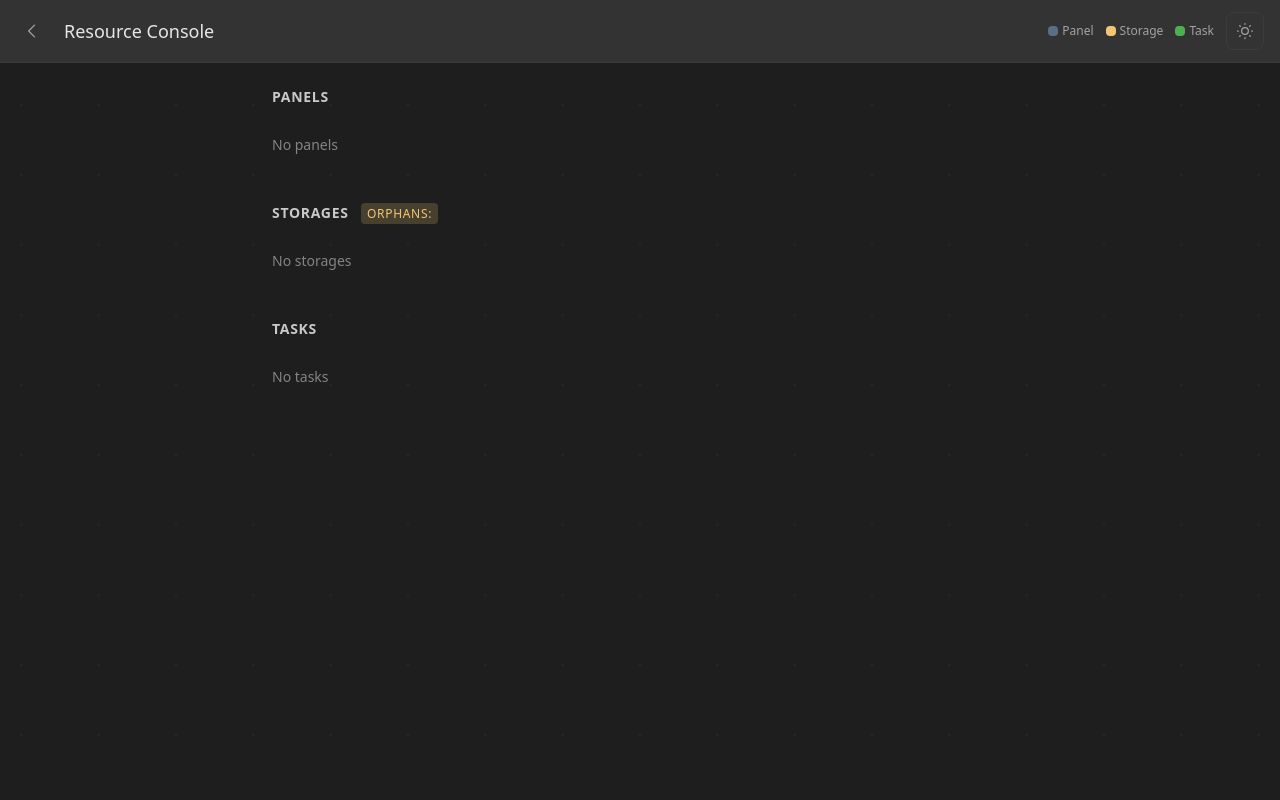
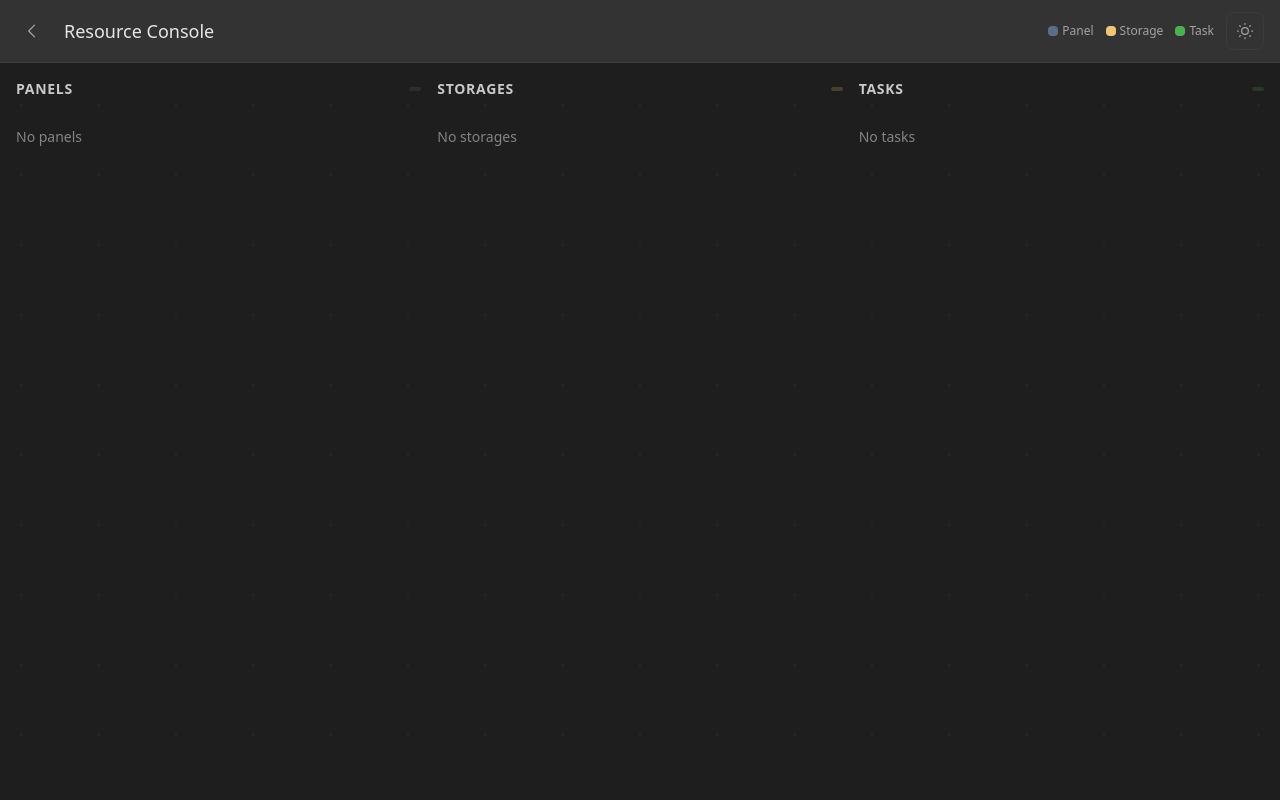
Before and after one commit to CallMeMhz/hypane, a FastAPI app: page /console in a window 1280 px wide. Run offline with FastAPI, Linux system fonts and the light colour scheme; style sheets or scripts are compiled from the project's sources.

Commit message:
feat: three-column console layout with click-to-filter interaction
Replace single-column list with Panels | Storages | Tasks grid, each
column independently scrollable. Clicking any item dims unrelated
resources, shows matched count per column, and auto-scrolls to the
first matched item. Also fixes storage border bug (:style string →
object merge) and simplifies item cards (ID below name, no inline
storage list).

Co-Authored-By: Claude Opus 4.6 <noreply@anthropic.com>

```diff
--- a/app/templates/console.html
+++ b/app/templates/console.html
@@ -2,12 +2,10 @@
 
 {% block title %}Resource Console{% endblock %}
 
-{% block scripts %}{% endblock %}
-
 {% block content %}
-<div class="min-h-screen" x-data="consoleApp">
+<div class="h-screen flex flex-col" x-data="consoleApp">
   <!-- Header -->
-  <header class="px-4 py-3 flex items-center gap-4" style="background: var(--kb-bg-tertiary); border-bottom: 1px solid var(--kb-border);">
+  <header class="px-4 py-3 flex items-center gap-4 flex-shrink-0" style="background: var(--kb-bg-tertiary); border-bottom: 1px solid var(--kb-border);">
     <a href="/" class="p-1.5 rounded-lg transition-colors" style="color: var(--kb-text-dim);"
        onmouseover="this.style.backgroundColor='var(--kb-bg-hover)'"
        onmouseout="this.style.backgroundColor='transparent'">
@@ -44,50 +42,67 @@
     </div>
   </header>
 
-  <!-- Content -->
-  <div class="max-w-3xl mx-auto px-4 py-6 space-y-8">
+  <!-- Three-column grid -->
+  <div class="flex-1 min-h-0 grid grid-cols-3 gap-4 p-4">
 
-    <!-- PANELS -->
-    <section>
-      <h2 class="text-sm font-semibold uppercase tracking-wider mb-3" style="color: var(--kb-text-muted);">
+    <!-- PANELS column -->
+    <div class="flex flex-col min-h-0">
+      <h2 class="text-sm font-semibold uppercase tracking-wider mb-3 flex-shrink-0 flex items-center" style="color: var(--kb-text-muted);">
         Panels <span class="font-normal" x-text="'(' + panels.length + ')'"></span>
+        <span x-show="selectedType && selectedType !== 'panel'" class="ml-auto text-xs font-normal px-1.5 py-0.5 rounded"
+              style="background: color-mix(in srgb, var(--kb-blue) 20%, transparent); color: var(--kb-blue);"
+              x-text="matchedPanelCount + ' matched'"></span>
       </h2>
-      <div x-show="panels.length === 0" class="text-sm py-4" style="color: var(--kb-text-faint);">No panels</div>
-      <div class="space-y-2">
+      <div x-ref="panelsList" class="flex-1 overflow-y-auto space-y-2">
+        <div x-show="panels.length === 0" class="text-sm py-4" style="color: var(--kb-text-faint);">No panels</div>
         <template x-for="p in panels" :key="p.id">
-          <div class="flex items-center gap-3 px-3 py-2.5 rounded-lg" style="border: 1px solid var(--kb-border);">
+          <div class="flex items-center gap-3 px-3 py-2.5 rounded-lg cursor-pointer transition-opacity"
+               :data-matched="isPanelMatched(p)"
+               style="border: 1px solid var(--kb-border);"
+               :style="{
+                 borderColor: selectedType === 'panel' && selectedId === p.id ? 'var(--kb-blue)' : '',
+                 opacity: selectedType && !isPanelMatched(p) ? 0.3 : 1
+               }"
+               @click="select('panel', p.id)">
             <span class="w-1 h-8 rounded-full flex-shrink-0" style="background: var(--kb-blue);"></span>
             <div class="flex-1 min-w-0">
               <div class="flex items-center gap-2">
                 <span class="font-medium text-sm" style="color: var(--kb-text-primary);" x-text="(p.icon || '') + ' ' + p.title"></span>
                 <span class="text-xs px-1.5 py-0.5 rounded" style="background: var(--kb-bg-tertiary); color: var(--kb-text-muted);" x-text="p.size"></span>
               </div>
-              <div class="text-xs mt-0.5 truncate" style="color: var(--kb-text-dim);">
-                <span x-show="p.storage_ids && p.storage_ids.length">
-                  storages: <span x-text="p.storage_ids.join(', ')"></span>
-                </span>
-                <span x-show="!p.storage_ids || !p.storage_ids.length" style="color: var(--kb-text-faint);">no storages</span>
-              </div>
+              <div class="text-xs mt-0.5 font-mono truncate" style="color: var(--kb-text-faint);" x-text="p.id"></div>
             </div>
-            <span class="text-xs font-mono flex-shrink-0" style="color: var(--kb-text-faint);" x-text="p.id"></span>
           </div>
         </template>
       </div>
-    </section>
+    </div>
 
-    <!-- STORAGES -->
-    <section>
-      <h2 class="text-sm font-semibold uppercase tracking-wider mb-3" style="color: var(--kb-text-muted);">
+    <!-- STORAGES column -->
+    <div class="flex flex-col min-h-0">
+      <h2 class="text-sm font-semibold uppercase tracking-wider mb-3 flex-shrink-0 flex items-center" style="color: var(--kb-text-muted);">
         Storages <span class="font-normal" x-text="'(' + storages.length + ')'"></span>
-        <span x-show="orphanIds.length" class="ml-2 text-xs font-normal px-1.5 py-0.5 rounded" style="background: color-mix(in srgb, var(--kb-yellow) 20%, transparent); color: var(--kb-yellow);">
-          orphans: <span x-text="orphanIds.length"></span>
-        </span>
+        <template x-if="!selectedType || selectedType === 'storage'">
+          <span x-show="orphanIds.length" class="ml-2 text-xs font-normal px-1.5 py-0.5 rounded" style="background: color-mix(in srgb, var(--kb-yellow) 20%, transparent); color: var(--kb-yellow);">
+            orphans: <span x-text="orphanIds.length"></span>
+          </span>
+        </template>
+        <span x-show="selectedType && selectedType !== 'storage'" class="ml-auto text-xs font-normal px-1.5 py-0.5 rounded"
+              style="background: color-mix(in srgb, var(--kb-yellow) 20%, transparent); color: var(--kb-yellow);"
+              x-text="matchedStorageCount + ' matched'"></span>
       </h2>
-      <div x-show="storages.length === 0" class="text-sm py-4" style="color: var(--kb-text-faint);">No storages</div>
-      <div class="space-y-2">
+      <div x-ref="storagesList" class="flex-1 overflow-y-auto space-y-2">
+        <div x-show="storages.length === 0" class="text-sm py-4" style="color: var(--kb-text-faint);">No storages</div>
         <template x-for="s in storages" :key="s.id">
-          <div class="flex items-center gap-3 px-3 py-2.5 rounded-lg" style="border: 1px solid var(--kb-border);"
-               :style="orphanIds.includes(s.id) ? 'border-color: var(--kb-yellow);' : ''">
+          <div class="flex items-center gap-3 px-3 py-2.5 rounded-lg cursor-pointer transition-opacity"
+               :data-matched="isStorageMatched(s)"
+               style="border: 1px solid var(--kb-border);"
+               :style="{
+                 borderColor: selectedType === 'storage' && selectedId === s.id
+                   ? 'var(--kb-yellow)'
+                   : orphanIds.includes(s.id) ? 'var(--kb-yellow)' : '',
+                 opacity: selectedType && !isStorageMatched(s) ? 0.3 : 1
+               }"
+               @click="select('storage', s.id)">
             <span class="w-1 h-8 rounded-full flex-shrink-0" style="background: var(--kb-yellow);"></span>
             <div class="flex-1 min-w-0">
               <div class="flex items-center gap-2">
@@ -96,35 +111,31 @@
                   unused
                 </span>
               </div>
-              <div class="text-xs mt-0.5 truncate" style="color: var(--kb-text-dim);">
-                <template x-if="storageRefs[s.id] && storageRefs[s.id].length">
-                  <span x-text="storageRefs[s.id].map(r => r.type + ':' + r.name).join(', ')"></span>
-                </template>
-              </div>
             </div>
-            <!-- Delete button for orphans -->
-            <button x-show="orphanIds.includes(s.id)"
-                    @click="deleteStorage(s.id)"
-                    class="text-xs px-2 py-1 rounded transition-colors flex-shrink-0"
-                    style="border: 1px solid var(--kb-border); color: var(--kb-text-dim);"
-                    onmouseover="this.style.borderColor='var(--kb-red)'; this.style.color='var(--kb-red)'"
-                    onmouseout="this.style.borderColor='var(--kb-border)'; this.style.color='var(--kb-text-dim)'">
-              Delete
-            </button>
           </div>
         </template>
       </div>
-    </section>
+    </div>
 
-    <!-- TASKS -->
-    <section>
-      <h2 class="text-sm font-semibold uppercase tracking-wider mb-3" style="color: var(--kb-text-muted);">
+    <!-- TASKS column -->
+    <div class="flex flex-col min-h-0">
+      <h2 class="text-sm font-semibold uppercase tracking-wider mb-3 flex-shrink-0 flex items-center" style="color: var(--kb-text-muted);">
         Tasks <span class="font-normal" x-text="'(' + tasks.length + ')'"></span>
+        <span x-show="selectedType && selectedType !== 'task'" class="ml-auto text-xs font-normal px-1.5 py-0.5 rounded"
+              style="background: color-mix(in srgb, var(--kb-green) 20%, transparent); color: var(--kb-green);"
+              x-text="matchedTaskCount + ' matched'"></span>
       </h2>
-      <div x-show="tasks.length === 0" class="text-sm py-4" style="color: var(--kb-text-faint);">No tasks</div>
-      <div class="space-y-2">
+      <div x-ref="tasksList" class="flex-1 overflow-y-auto space-y-2">
+        <div x-show="tasks.length === 0" class="text-sm py-4" style="color: var(--kb-text-faint);">No tasks</div>
         <template x-for="t in tasks" :key="t.id">
-          <div class="flex items-center gap-3 px-3 py-2.5 rounded-lg" style="border: 1px solid var(--kb-border);">
+          <div class="flex items-center gap-3 px-3 py-2.5 rounded-lg cursor-pointer transition-opacity"
+               :data-matched="isTaskMatched(t)"
+               style="border: 1px solid var(--kb-border);"
+               :style="{
+                 borderColor: selectedType === 'task' && selectedId === t.id ? 'var(--kb-green)' : '',
+                 opacity: selectedType && !isTaskMatched(t) ? 0.3 : 1
+               }"
+               @click="select('task', t.id)">
             <span class="w-1 h-8 rounded-full flex-shrink-0" style="background: var(--kb-green);"></span>
             <div class="flex-1 min-w-0">
               <div class="flex items-center gap-2">
@@ -132,18 +143,12 @@
                 <span x-show="t.schedule" class="text-xs font-mono px-1.5 py-0.5 rounded" style="background: var(--kb-bg-tertiary); color: var(--kb-text-muted);" x-text="t.schedule"></span>
                 <span x-show="!t.enabled" class="text-xs px-1.5 py-0.5 rounded" style="background: var(--kb-bg-hover); color: var(--kb-text-dim);">disabled</span>
               </div>
-              <div class="text-xs mt-0.5 truncate" style="color: var(--kb-text-dim);">
-                <span x-show="t.storage_ids && t.storage_ids.length">
-                  storages: <span x-text="t.storage_ids.join(', ')"></span>
-                </span>
-                <span x-show="!t.storage_ids || !t.storage_ids.length" style="color: var(--kb-text-faint);">no storages</span>
-              </div>
+              <div class="text-xs mt-0.5 font-mono truncate" style="color: var(--kb-text-faint);" x-text="t.id"></div>
             </div>
-            <span class="text-xs font-mono flex-shrink-0" style="color: var(--kb-text-faint);" x-text="t.id"></span>
           </div>
         </template>
       </div>
-    </section>
+    </div>
 
   </div>
 </div>
@@ -176,6 +181,87 @@
       storageRefs: window.__CONSOLE_DATA__.storageRefs,
       orphanIds: window.__CONSOLE_DATA__.orphanIds,
 
+      selectedType: null,
+      selectedId: null,
+
+      select(type, id) {
+        if (this.selectedType === type && this.selectedId === id) {
+          this.selectedType = null;
+          this.selectedId = null;
+        } else {
+          this.selectedType = type;
+          this.selectedId = id;
+          this.$nextTick(() => this._scrollToFirstMatched());
+        }
+      },
+
+      _scrollToFirstMatched() {
+        for (const ref of [this.$refs.panelsList, this.$refs.storagesList, this.$refs.tasksList]) {
+          const first = ref.querySelector('[data-matched="true"]');
+          if (first) {
+            const containerTop = ref.getBoundingClientRect().top;
+            const itemTop = first.getBoundingClientRect().top;
+            if (itemTop < containerTop || itemTop > containerTop + ref.clientHeight) {
+              first.scrollIntoView({ block: 'start', behavior: 'smooth' });
+            }
+          }
+        }
+      },
+
+      _getStorageIds(type, id) {
+        if (type === 'panel') {
+          const p = this.panels.find(p => p.id === id);
+          return p?.storage_ids || [];
+        }
+        if (type === 'storage') return [id];
+        if (type === 'task') {
+          const t = this.tasks.find(t => t.id === id);
+          return t?.storage_ids || [];
+        }
+        return [];
+      },
+
+      isPanelMatched(p) {
+        if (!this.selectedType) return true;
+        if (this.selectedType === 'panel') return p.id === this.selectedId;
+        const selSids = this._getStorageIds(this.selectedType, this.selectedId);
+        const pSids = p.storage_ids || [];
+        return pSids.some(sid => selSids.includes(sid));
+      },
+
+      isStorageMatched(s) {
+        if (!this.selectedType) return true;
+        if (this.selectedType === 'storage') return s.id === this.selectedId;
+        const selSids = this._getStorageIds(this.selectedType, this.selectedId);
+        return selSids.includes(s.id);
+      },
+
+      isTaskMatched(t) {
+        if (!this.selectedType) return true;
+        if (this.selectedType === 'task') return t.id === this.selectedId;
+        const selSids = this._getStorageIds(this.selectedType, this.selectedId);
+        const tSids = t.storage_ids || [];
+        if (this.selectedType === 'panel') {
+          return tSids.length > 0 && tSids.every(sid => selSids.includes(sid));
+        }
+        return tSids.some(sid => selSids.includes(sid));
+      },
+
+      get matchedPanelCount() {
+        if (!this.selectedType) return 0;
+        return this.panels.filter(p => this.isPanelMatched(p)).length;
+      },
+
+      get matchedStorageCount() {
+        if (!this.selectedType) return 0;
+        return this.storages.filter(s => this.isStorageMatched(s)).length;
+      },
+
+      get matchedTaskCount() {
+        if (!this.selectedType) return 0;
+        return this.tasks.filter(t => this.isTaskMatched(t)).length;
+      },
+
       async deleteStorage(storageId) {
         if (!confirm(`Delete orphan storage "${storageId}"?`)) return;
         try {
```
